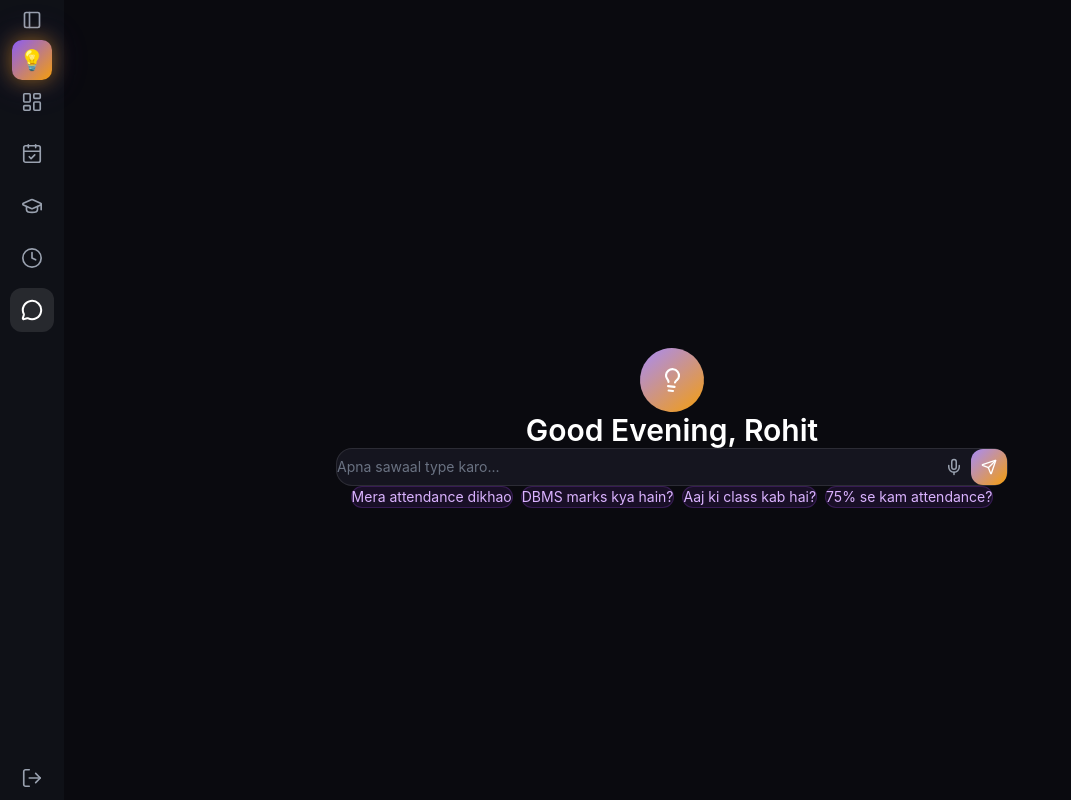
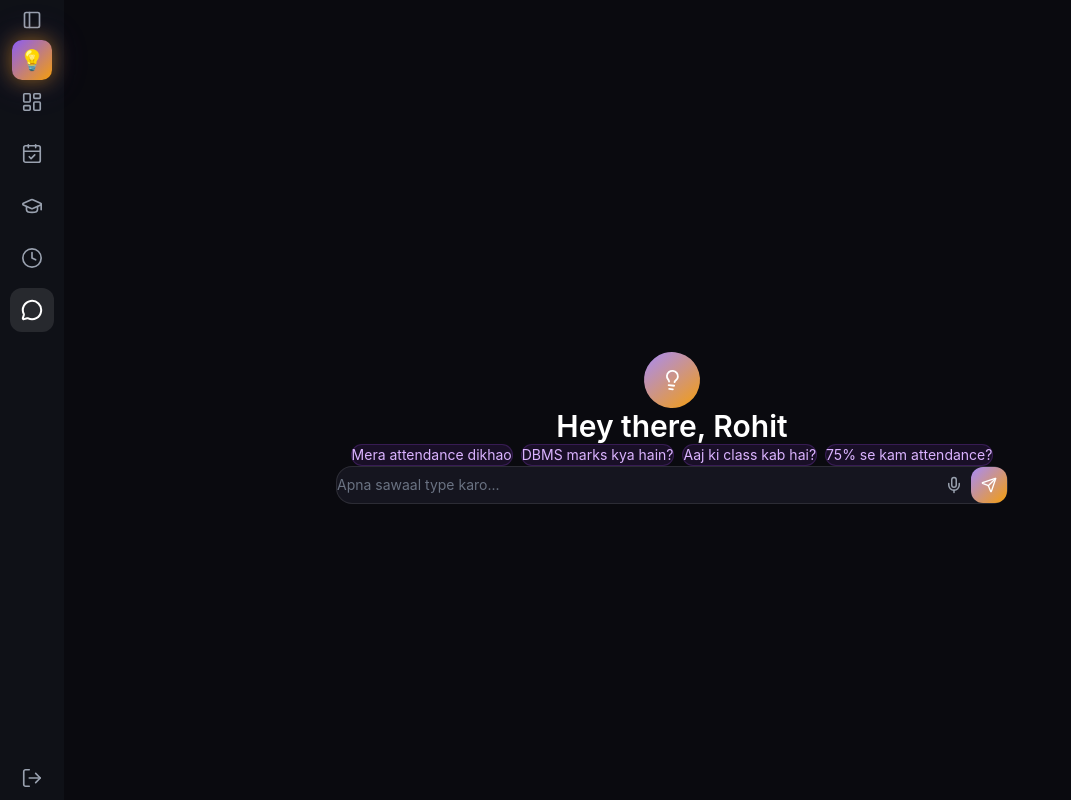
Before and after one commit to Rohitraj45592/gyansetu-ai, a Next.js app in the folder frontend/: page /chat in a window 1280 px wide. Shown: the whole page, without its empty margins (0-1071 px from the left). Built offline with nearby package versions, Linux system fonts and the light colour scheme; sample sign-in values are in the browser's storage.

Commit message:
remove time greeting, fix suggestions order and spacing

```diff
--- a/frontend/app/chat/page.tsx
+++ b/frontend/app/chat/page.tsx
@@ -12,28 +12,26 @@ interface Message {
   text: string
 }
 
+const greetings = [
+  'Hello, Rohit',
+  'Welcome back, Rohit',
+  'Rohit returns!',
+  'Hey there, Rohit',
+  'Good to see you, Rohit',
+]
+
 export default function ChatPage() {
   const router = useRouter()
   const [messages, setMessages] = useState<Message[]>([])
   const [input, setInput] = useState('')
   const [loading, setLoading] = useState(false)
-  const [greeting, setGreeting] = useState('Good Morning')
+  const [greeting, setGreeting] = useState('')
   const bottomRef = useRef<HTMLDivElement>(null)
 
   useEffect(() => {
     const token = localStorage.getItem('token')
     if (!token) router.push('/login')
-
-    const updateGreeting = () => {
-      const istString = new Date().toLocaleString('en-US', { timeZone: 'Asia/Kolkata', hour12: false })
-      const istHour = new Date(istString).getHours()
-      if (istHour < 12) setGreeting('Good Morning')
-      else if (istHour < 17) setGreeting('Good Afternoon')
-      else setGreeting('Good Evening')
-    }
-    updateGreeting()
-    const interval = setInterval(updateGreeting, 60000)
-    return () => clearInterval(interval)
+    setGreeting(greetings[Math.floor(Math.random() * greetings.length)])
   }, [])
 
   useEffect(() => {
@@ -81,19 +79,33 @@ export default function ChatPage() {
             <motion.div
               animate={{ rotate: [0, 10, -10, 0] }}
               transition={{ duration: 2.5, repeat: Infinity, ease: 'easeInOut' }}
-              className="w-14 h-14 sm:w-16 sm:h-16 rounded-full flex items-center justify-center mb-5"
+              className="w-12 h-12 sm:w-14 sm:h-14 rounded-full flex items-center justify-center mb-3"
               style={{ background: 'linear-gradient(135deg, #a78bfa, #f59e0b)' }}>
-              <Lightbulb size={26} className="text-white" />
+              <Lightbulb size={22} className="text-white" />
             </motion.div>
             <motion.h1
               initial={{ opacity: 0, y: 10 }}
               animate={{ opacity: 1, y: 0 }}
               transition={{ duration: 0.5 }}
-              className="text-2xl sm:text-3xl font-semibold text-white text-center mb-8">
-              {greeting}, Rohit
+              className="text-2xl sm:text-3xl font-semibold text-white text-center mb-4">
+              {greeting}
             </motion.h1>
 
             <div className="w-full max-w-2xl">
+              <div className="flex flex-wrap gap-2 justify-center mb-3">
+                {suggestions.map((s, i) => (
+                  <motion.button
+                    key={i}
+                    initial={{ opacity: 0, y: 10 }}
+                    animate={{ opacity: 1, y: 0 }}
+                    transition={{ delay: i * 0.1 }}
+                    onClick={() => sendMessage(s)}
+                    className="text-sm px-4 py-2 rounded-full border border-purple-500/20 bg-purple-500/10 text-purple-300 hover:bg-purple-500/20 transition-all">
+                    {s}
+                  </motion.button>
+                ))}
+              </div>
+
               <div className="flex items-center gap-2 rounded-2xl border border-white/10 bg-[#15151f] px-4 py-3">
                 <input
                   value={input}
@@ -114,20 +126,6 @@ export default function ChatPage() {
                   style={{ background: 'linear-gradient(135deg, #a78bfa, #f59e0b)' }}>
                   <Send size={16} />
                 </motion.button>
-              </div>
-
-              <div className="flex flex-wrap gap-2 justify-center mt-5">
-                {suggestions.map((s, i) => (
-                  <motion.button
-                    key={i}
-                    initial={{ opacity: 0, y: 10 }}
-                    animate={{ opacity: 1, y: 0 }}
-                    transition={{ delay: i * 0.1 }}
-                    onClick={() => sendMessage(s)}
-                    className="text-sm px-4 py-2 rounded-full border border-purple-500/20 bg-purple-500/10 text-purple-300 hover:bg-purple-500/20 transition-all">
-                    {s}
-                  </motion.button>
-                ))}
               </div>
             </div>
           </div>
```
